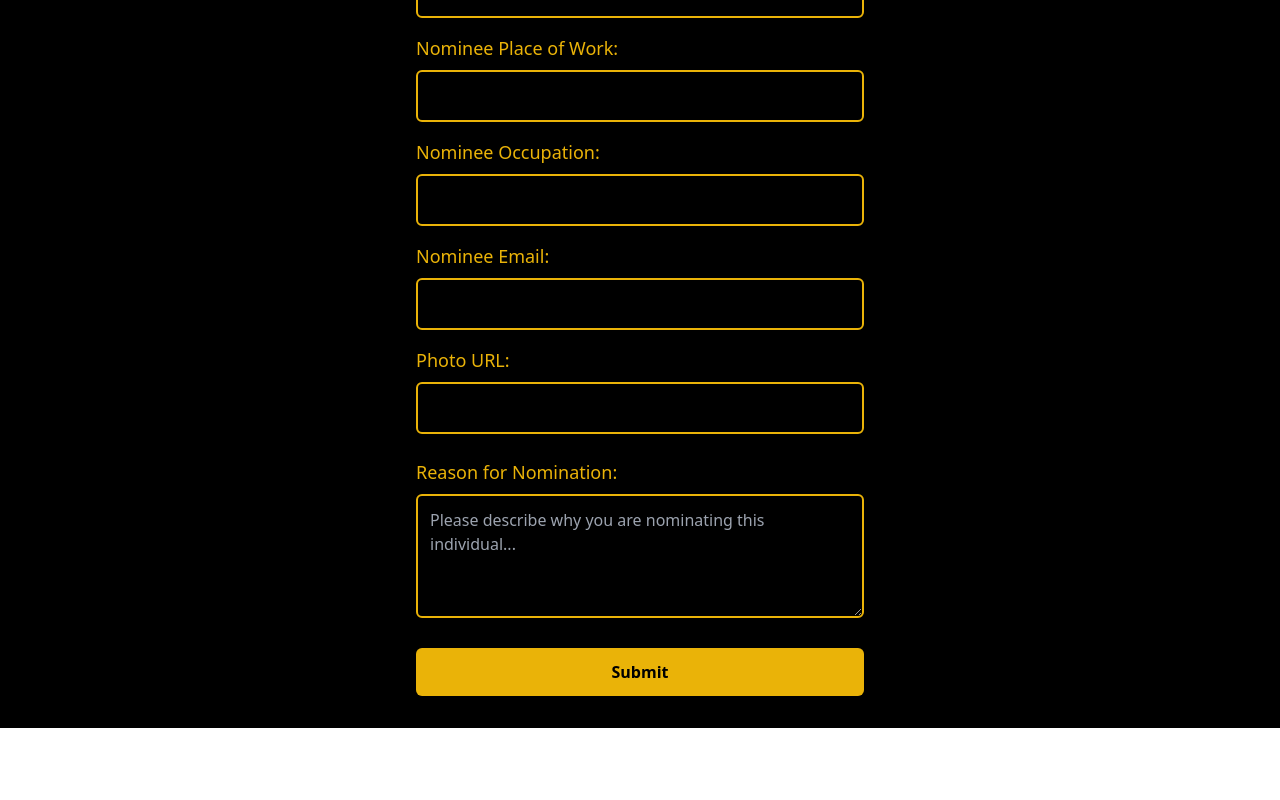
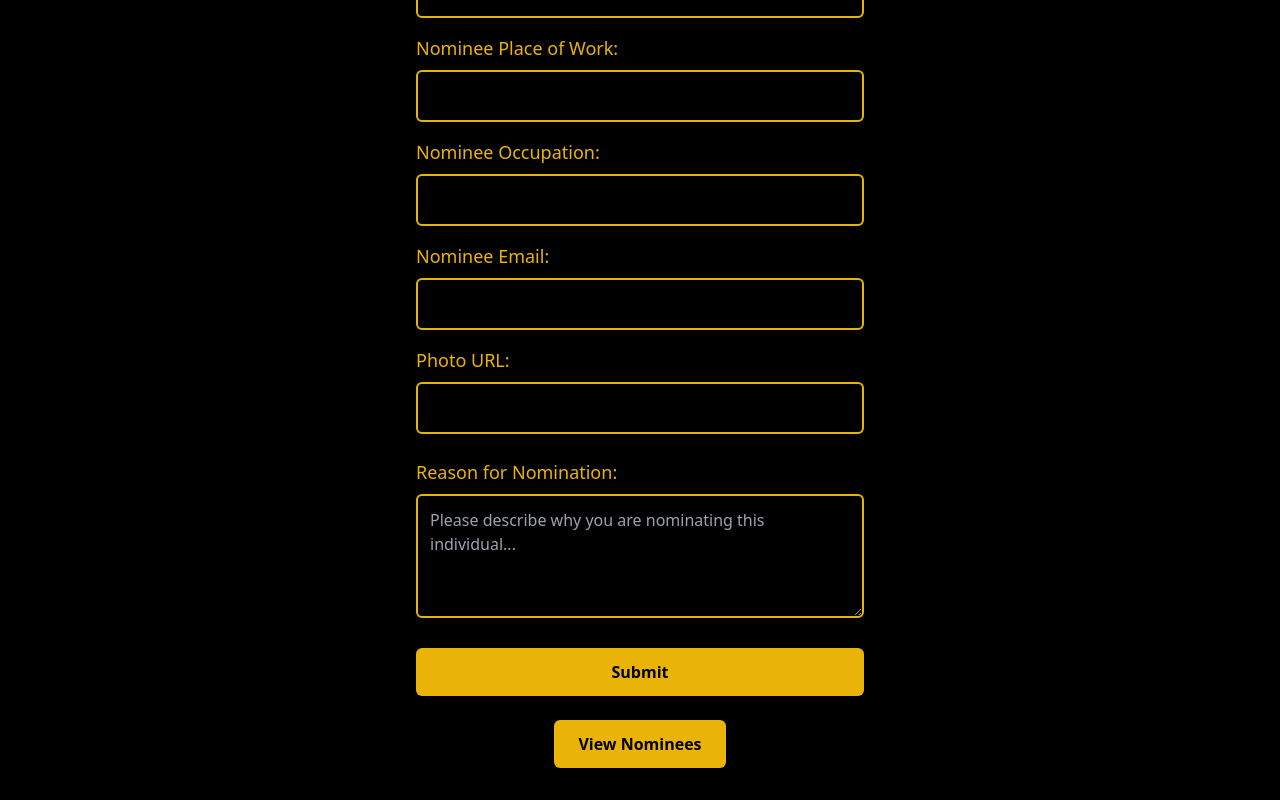
Before and after one commit to UTDallasEPICS/Support-Our-Scrubs-Noble-Award, a Nuxt app: page /nominator in a window 1280 px wide. Shown: the part 782-1582 px from the top of the page. Before the commit the page ends 1510 px from the top, so only its background shows below. Built offline with nearby package versions, Linux system fonts and the light colour scheme.

Commit message:
added button to see table

```diff
--- a/pages/nominator/index.vue
+++ b/pages/nominator/index.vue
@@ -135,6 +135,17 @@
         >
           Submit
         </button>
+
+        <!-- View Table Button -->
+        <div class="mt-6 text-center">
+        <nuxt-link
+        to="/nominator/viewnominees"
+        class="inline-block px-6 py-3 bg-yellow-500 text-black font-bold rounded-md hover:bg-yellow-400 focus:outline-none focus:ring-2 focus:ring-yellow-400"
+        >
+        View Nominees
+        </nuxt-link>
+        </div>
+
       </form>
     </div>
   </div>
```
Also changed, not shown: 1 other file (tests, documents, lock files or other folders).
